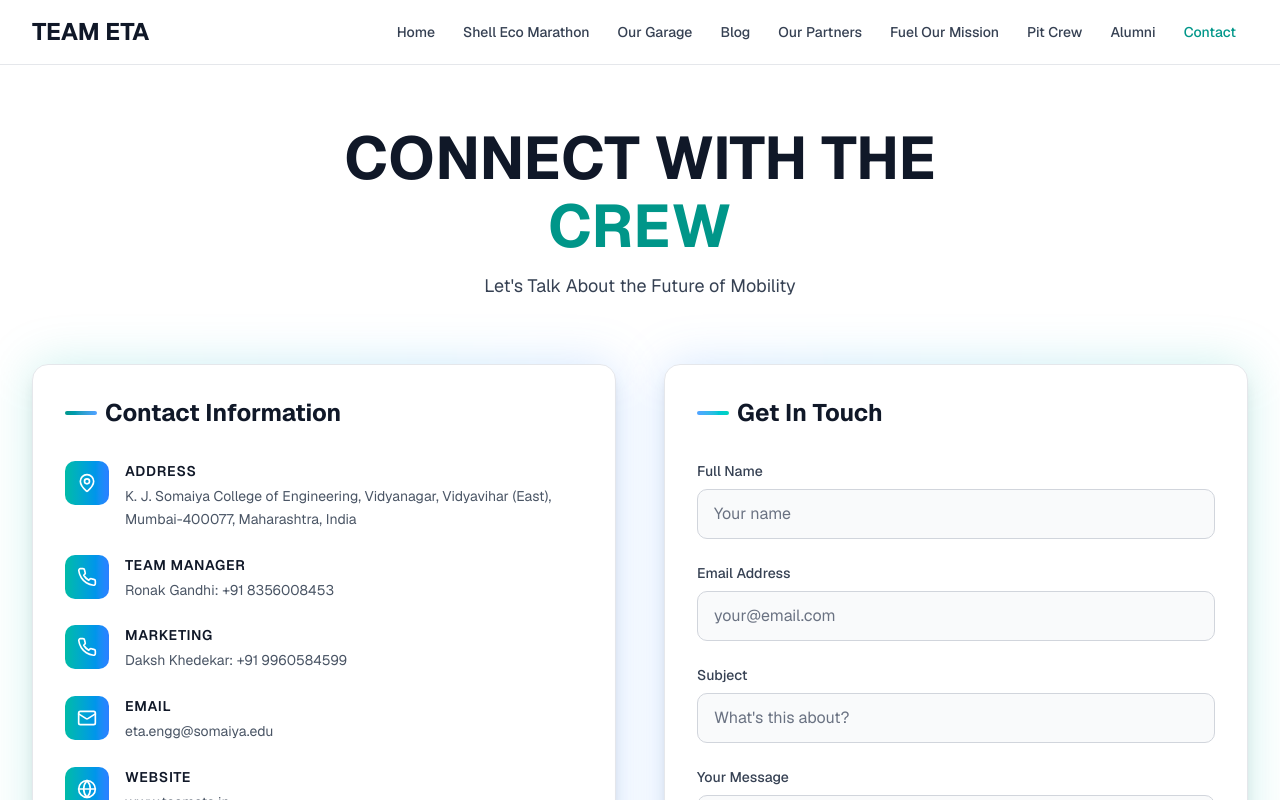
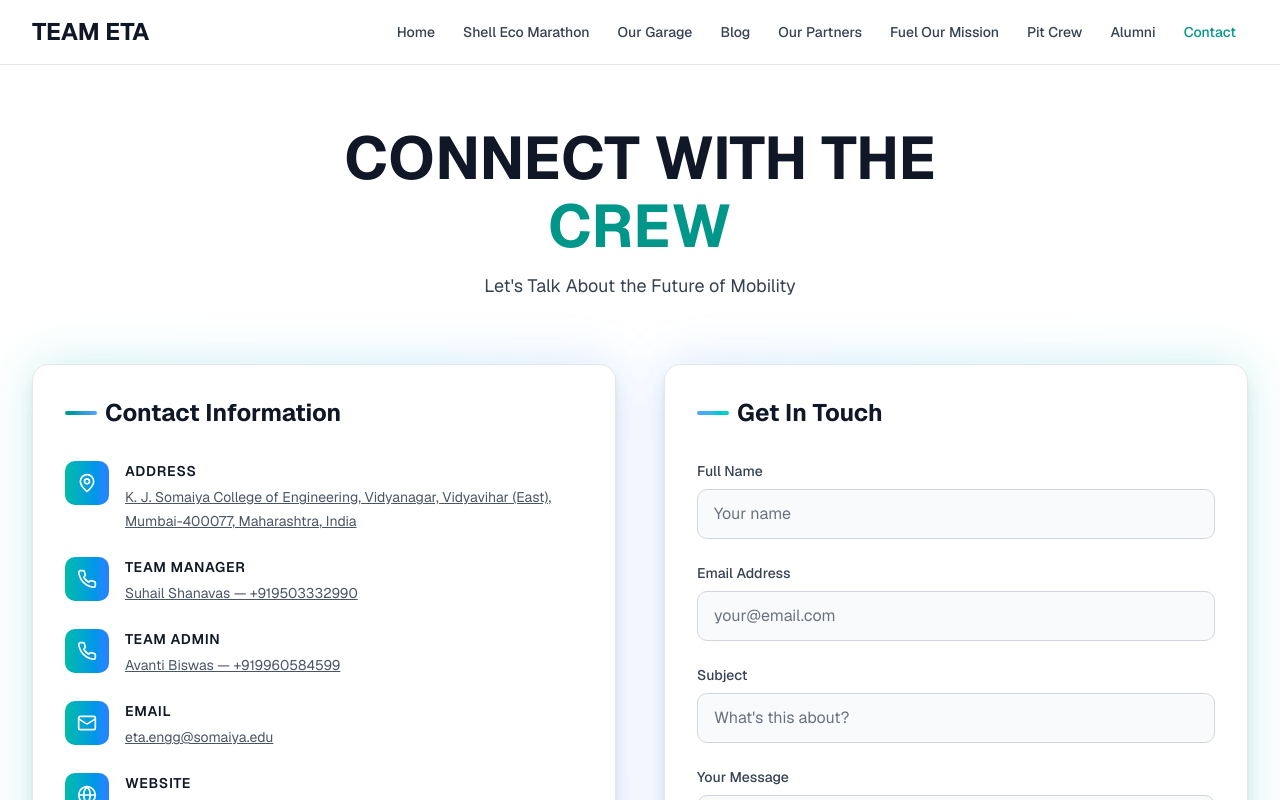
Before and after one commit to PersuasivePost/team-eta, a Next.js app: page /contact in a window 1280 px wide. Shown: the top 800 px of the page. Built offline with nearby package versions, Linux system fonts and the light colour scheme.

Commit message:
updated contacts page

```diff
--- a/app/contact/page.tsx
+++ b/app/contact/page.tsx
@@ -30,34 +30,56 @@ export default function ContactPage() {
     {
       icon: MapPin,
       title: 'Address',
-      details: 'K. J. Somaiya College of Engineering, Vidyanagar, Vidyavihar (East), Mumbai-400077, Maharashtra, India',
+      details:
+        'K. J. Somaiya College of Engineering, Vidyanagar, Vidyavihar (East), Mumbai-400077, Maharashtra, India',
+      // link to google maps
+      url:
+        'https://www.google.com/maps/search/?api=1&query=K.+J.+Somaiya+College+of+Engineering,+Vidyavihar+East',
       delay: 'delay-100',
     },
     {
       icon: Phone,
       title: 'Team Manager',
-      details: 'Ronak Gandhi: +91 8356008453',
+      details: 'Suhail Shanavas',
+      contact: '+919503332990',
       delay: 'delay-200',
     },
     {
       icon: Phone,
-      title: 'Marketing',
-      details: 'Daksh Khedekar: +91 9960584599',
+      title: 'Team admin',
+      details: 'Avanti Biswas',
+      contact: '+919960584599',
       delay: 'delay-300',
     },
     {
       icon: Mail,
       title: 'Email',
       details: 'eta.engg@somaiya.edu',
+      contact: 'eta.engg@somaiya.edu',
       delay: 'delay-400',
     },
     {
       icon: Globe,
       title: 'Website',
       details: 'www.teameta.in',
+      url: 'https://www.teameta.in',
       delay: 'delay-500',
     },
   ]
+
+  // Helper functions for contact actions
+  const openMail = (email: string) => {
+    window.location.href = `mailto:${email}`
+  }
+
+  const openCall = (phone: string) => {
+    // use tel: protocol (works on mobile and many desktops)
+    window.location.href = `tel:${phone}`
+  }
+
+  const openWebsite = (url: string) => {
+    window.open(url, '_blank', 'noopener')
+  }
 
   return (
     <div className="min-h-screen bg-white">
@@ -107,9 +129,40 @@ export default function ContactPage() {
                             <h3 className="text-gray-900 font-semibold mb-1 text-sm uppercase tracking-wider">
                               {item.title}
                             </h3>
-                            <p className="text-gray-600 text-sm leading-relaxed">
-                              {item.details}
-                            </p>
+                            {item.contact ? (
+                              <a
+                                href={item.icon === Phone ? `tel:${item.contact}` : `mailto:${item.contact}`}
+                                className="text-gray-600 text-sm leading-relaxed hover:text-teal-600 underline"
+                                aria-label={
+                                  item.icon === Phone
+                                    ? `Call ${item.details} at ${item.contact}`
+                                    : `Email ${item.contact}`
+                                }
+                                onClick={(e) => {
+                                  e.preventDefault()
+                                  if (item.icon === Phone) openCall(item.contact)
+                                  else openMail(item.contact)
+                                }}
+                              >
+                                {item.contact === item.details ? item.contact : `${item.details} — ${item.contact}`}
+                              </a>
+                            ) : item.url ? (
+                              <a
+                                href={item.url}
+                                target="_blank"
+                                rel="noopener noreferrer"
+                                className="text-gray-600 text-sm leading-relaxed hover:text-teal-600 underline"
+                                aria-label={`Open website ${item.url}`}
+                                onClick={(e) => {
+                                  e.preventDefault()
+                                  openWebsite(item.url)
+                                }}
+                              >
+                                {item.details}
+                              </a>
+                            ) : (
+                              <p className="text-gray-600 text-sm leading-relaxed">{item.details}</p>
+                            )}
                           </div>
                         </div>
                       </div>
```
